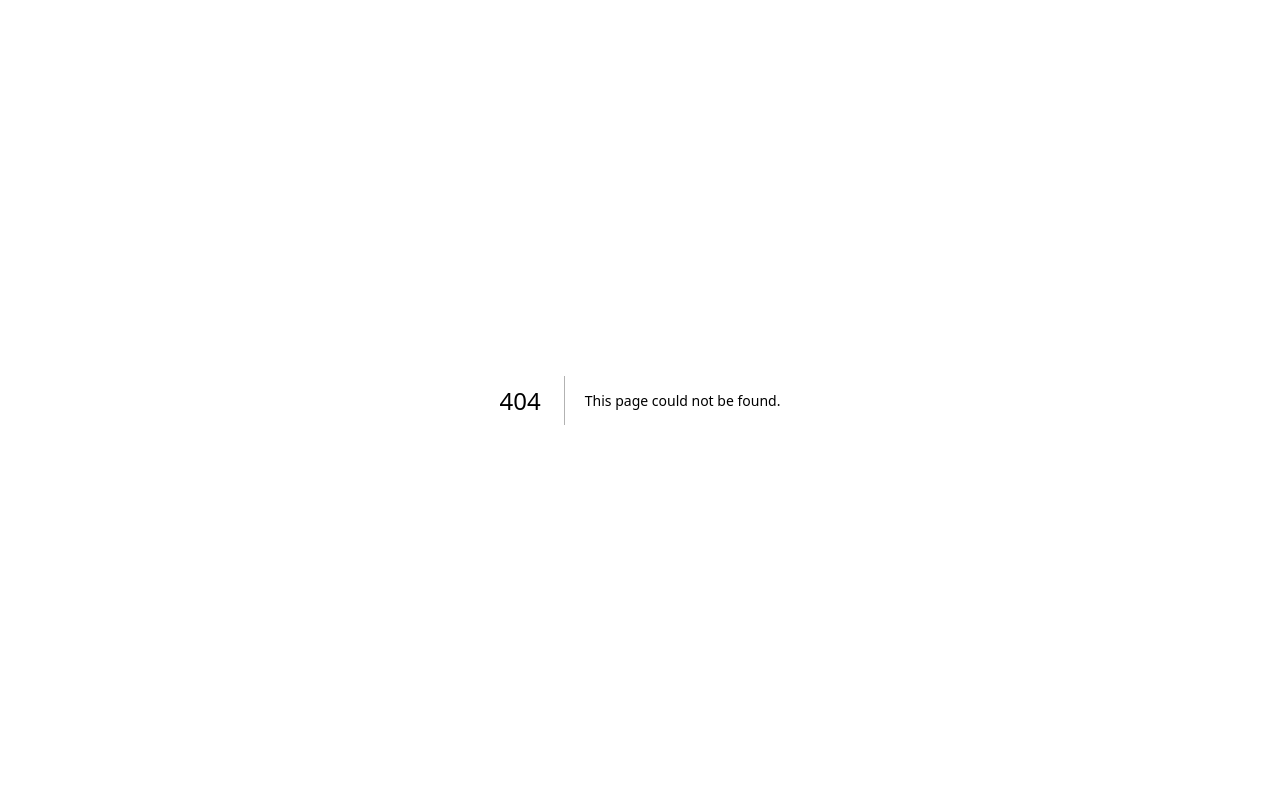
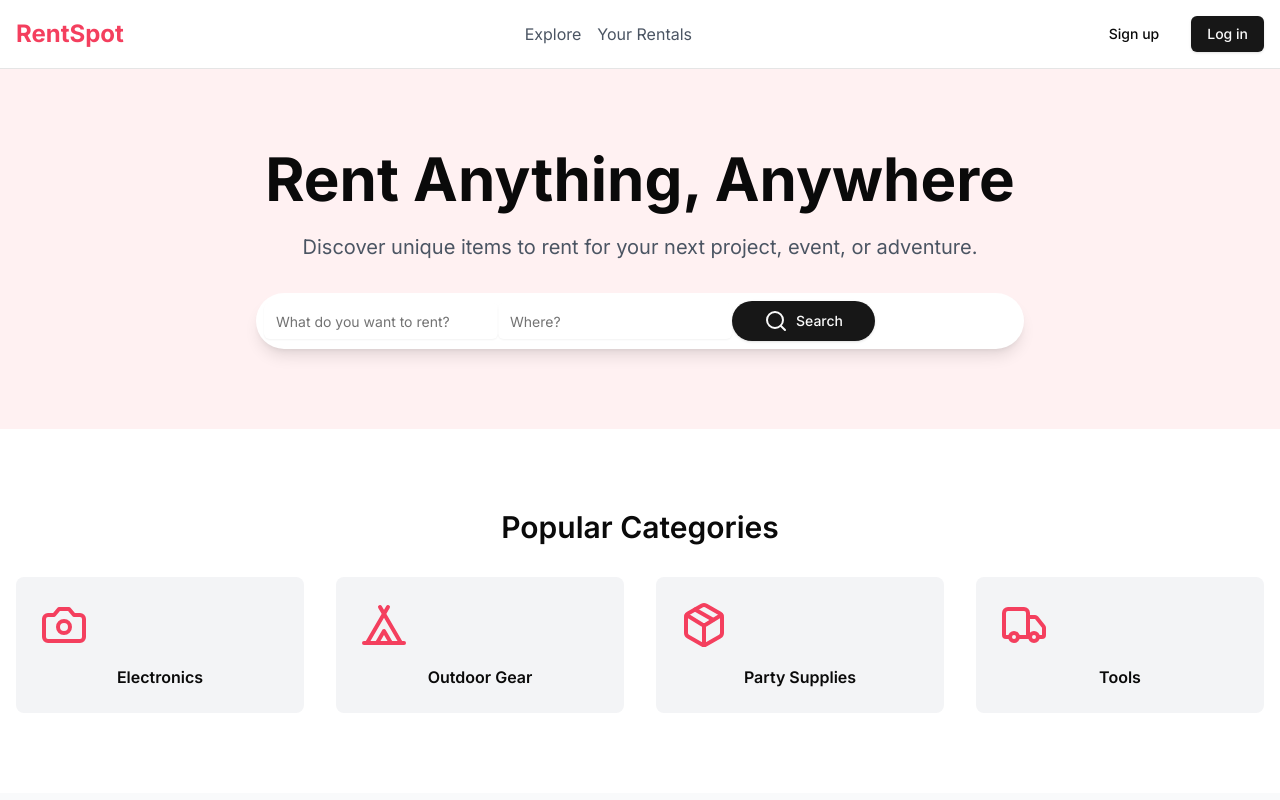
Before and after one commit to Samarth-Hiremath1/swift-, a Next.js app: page /home in a window 1280 px wide. Before the commit this address had no page. Shown: the top 800 px of the page. Built offline with nearby package versions, Linux system fonts and the light colour scheme.

Commit message:
Added routes for nav bar buttons (RentSpot, explore, and Your Rentals). Updated folder names

```diff
--- a/src/app/explore/page.tsx
+++ b/src/app/explore/page.tsx
@@ -7,6 +7,9 @@ import { Input } from "@/components/ui/input"
 import { Select } from "@/components/ui/select"
 import { Slider } from "@/components/ui/slider"
 
+import Link from 'next/link' // Import Link for navigation
+
+
 export default function ExplorePage() {
   const [priceRange, setPriceRange] = useState([0, 1000])
 
@@ -14,10 +17,16 @@ export default function ExplorePage() {
     <div className="min-h-screen flex flex-col">
       <header className="border-b">
         <div className="container mx-auto px-4 py-4 flex items-center justify-between">
-          <div className="text-2xl font-bold text-rose-500">RentSpot</div>
+          <Link href="/home" className="text-2xl font-bold text-rose-500">
+            RentSpot
+          </Link>
           <nav className="hidden md:flex space-x-4">
-            <a href="#" className="text-gray-900 font-semibold">Explore</a>
-            <a href="#" className="text-gray-600 hover:text-gray-900">Your Rentals</a>
+            <Link href="/explore" className="text-gray-600 hover:text-gray-900">
+              Explore
+            </Link>
+            <Link href="/rentals" className="text-gray-600 hover:text-gray-900">
+              Your Rentals
+            </Link>
           </nav>
           <div className="flex space-x-4">
             <Button variant="ghost">Sign up</Button>
--- a/src/app/Landing-Page/page.tsx
+++ b/src/app/home/page.tsx
@@ -34,10 +34,16 @@ export default function LandingPage() {
     <div className="min-h-screen flex flex-col">
       <header className="border-b">
         <div className="container mx-auto px-4 py-4 flex items-center justify-between">
-          <div className="text-2xl font-bold text-rose-500">RentSpot</div>
+          <Link href="/home" className="text-2xl font-bold text-rose-500">
+            RentSpot
+          </Link>
           <nav className="hidden md:flex space-x-4">
-            <a href="#" className="text-gray-600 hover:text-gray-900">Explore</a>
-            <a href="#" className="text-gray-600 hover:text-gray-900">Your Rentals</a>
+            <Link href="/explore" className="text-gray-600 hover:text-gray-900">
+              Explore
+            </Link>
+            <Link href="/rentals" className="text-gray-600 hover:text-gray-900">
+              Your Rentals
+            </Link>
           </nav>
           <div className="flex space-x-4">
             <Button variant="ghost">Sign up</Button>
@@ -45,6 +51,8 @@ export default function LandingPage() {
           </div>
         </div>
       </header>
+
+
 
       <main className="flex-grow">
         {/* Hero Section */}
--- a/src/app/items/page.tsx
+++ b/src/app/items/page.tsx
@@ -6,6 +6,9 @@ import { Button } from "@/components/ui/button"
 import { Input } from "@/components/ui/input"
 // import { DatePickerWithRange } from "@/components/ui/date-picker-with-range"
 
+import Link from 'next/link' // Import Link for navigation
+
+
 export default function ItemViewPage() {
   const [dateRange, setDateRange] = useState({ from: new Date(), to: new Date() })
 
@@ -13,10 +16,16 @@ export default function ItemViewPage() {
     <div className="min-h-screen flex flex-col">
       <header className="border-b">
         <div className="container mx-auto px-4 py-4 flex items-center justify-between">
-          <div className="text-2xl font-bold text-rose-500">RentSpot</div>
+          <Link href="/home" className="text-2xl font-bold text-rose-500">
+            RentSpot
+          </Link>
           <nav className="hidden md:flex space-x-4">
-            <a href="#" className="text-gray-600 hover:text-gray-900">Explore</a>
-            <a href="#" className="text-gray-600 hover:text-gray-900">Your Rentals</a>
+            <Link href="/explore" className="text-gray-600 hover:text-gray-900">
+              Explore
+            </Link>
+            <Link href="/rentals" className="text-gray-600 hover:text-gray-900">
+              Your Rentals
+            </Link>
           </nav>
           <div className="flex space-x-4">
             <Button variant="ghost">Sign up</Button>
--- a/src/app/page.tsx
+++ b/src/app/page.tsx
@@ -1,4 +1,4 @@
-import LandingPage from "./Landing-Page/page"
+import LandingPage from "./home/page"
 
 export default function Home() {
   return <LandingPage />
--- a/src/app/YourRentalsPage/page.tsx
+++ b/src/app/rentals/page.tsx
@@ -1,16 +1,24 @@
 import { Tabs, TabsContent, TabsList, TabsTrigger } from "@/components/ui/tabs"
 import { Button } from "@/components/ui/button"
 import { Calendar, Package, DollarSign, Star, MapPin } from 'lucide-react'
+
+import Link from 'next/link';
 
 export default function YourRentalsPage() {
   return (
     <div className="min-h-screen flex flex-col">
       <header className="border-b">
         <div className="container mx-auto px-4 py-4 flex items-center justify-between">
-          <div className="text-2xl font-bold text-rose-500">RentSpot</div>
+          <Link href="/home" className="text-2xl font-bold text-rose-500">
+            RentSpot
+          </Link>
           <nav className="hidden md:flex space-x-4">
-            <a href="#" className="text-gray-600 hover:text-gray-900">Explore</a>
-            <a href="#" className="text-gray-900 font-semibold">Your Rentals</a>
+            <Link href="/explore" className="text-gray-600 hover:text-gray-900">
+              Explore
+            </Link>
+            <Link href="/rentals" className="text-gray-600 hover:text-gray-900">
+              Your Rentals
+            </Link>
           </nav>
           <div className="flex space-x-4">
             <Button variant="ghost">Sign up</Button>
```
